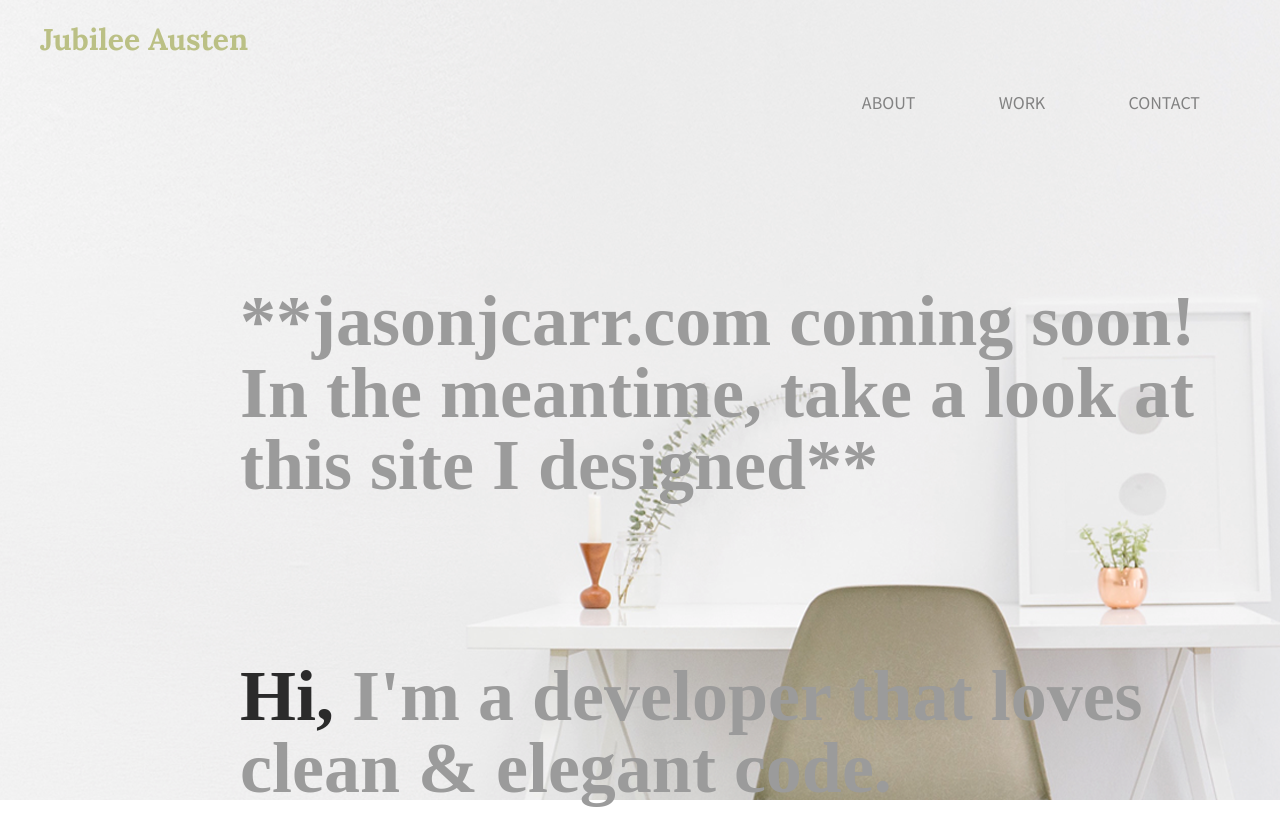
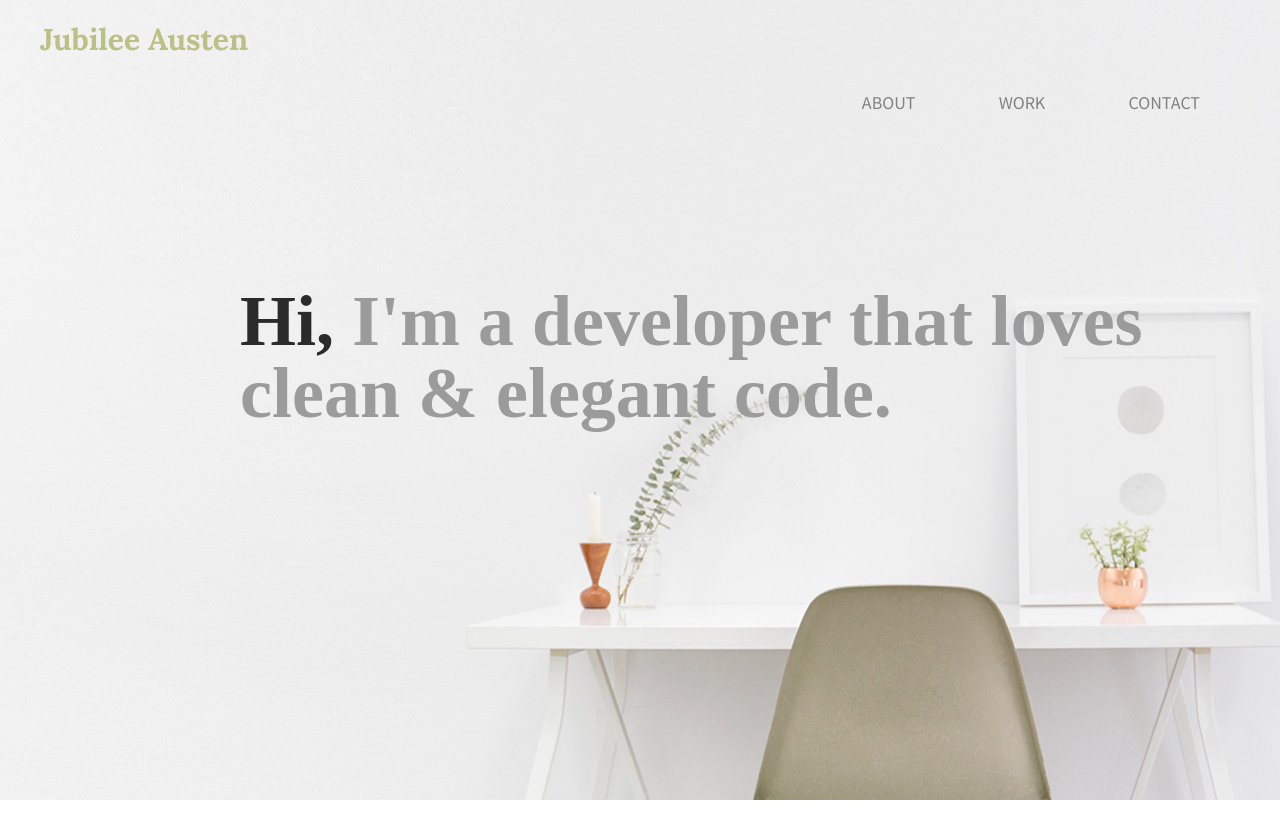
Before and after one commit to xkylark/jubilee-host, a plain HTML site: page index.html in a window 1280 px wide. Shown: the top 827 px of the page. Drawn offline with Linux system fonts and the light colour scheme.

Commit message:
deleted new website coming heading

```diff
--- a/index.html
+++ b/index.html
@@ -21,7 +21,6 @@
                       <li><a href="#Contact">Contact</a></li>
                   </ul>
                 </nav>
-                <h2>**jasonjcarr.com coming soon! In the meantime, take a look at this site I designed**</h2>
                 <h2><span>Hi,</span> I'm a developer that loves clean & elegant code.</h2>
             </div>
           </div>
```
